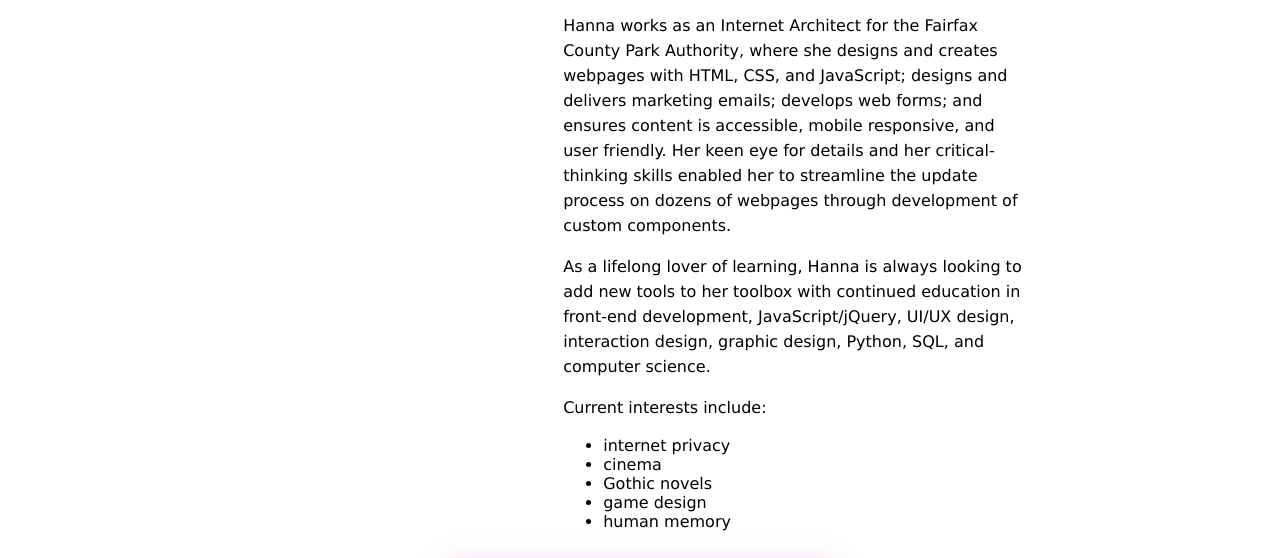
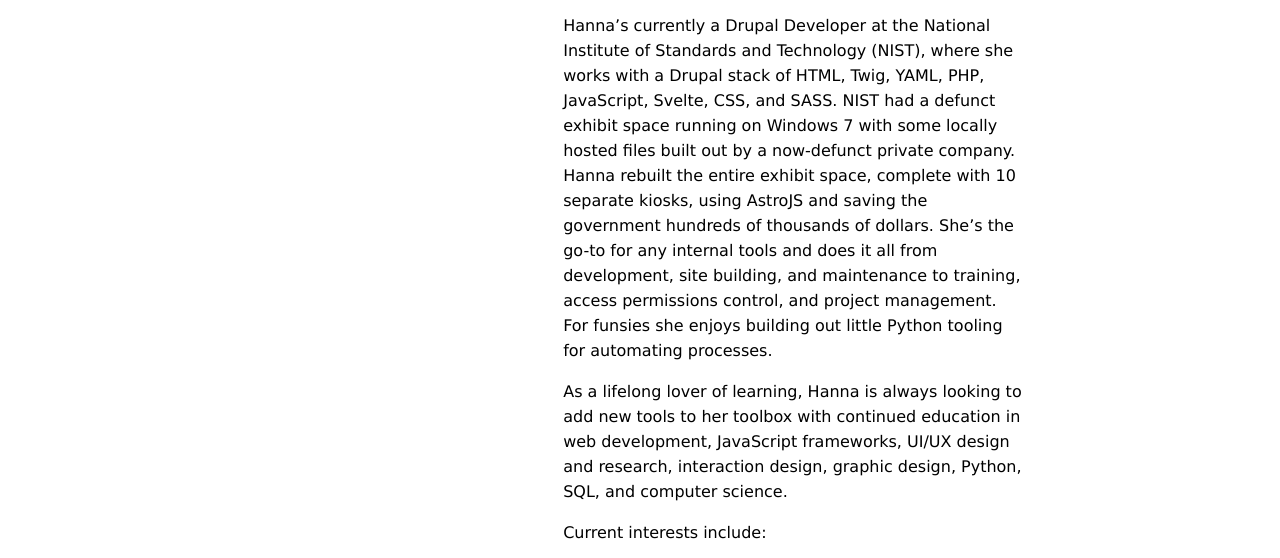
Before and after one commit to hkras/hkras.github.io, a plain HTML site: page about.html in a window 1280 px wide. Shown: the part 635-1193 px from the top of the page. Drawn offline with Linux system fonts and the light colour scheme.

Commit message:
Updating about page with current job

```diff
--- a/about.html
+++ b/about.html
@@ -26,11 +26,11 @@
       <div class="about-copy">
           <h3><em>Hanna Kras is a front-end web developer, writer, videographer, and overall communicator, with experience in public, private, and voluntary sectors.</em></h3>
 
-          <p>She got her start in the wild west days of the internet, altering markup to get the perfect color scheme and look and feel for her Xanga (RIP), then her MySpace. Later she partnered with an online friend to create a website to host their StarCraft clan and run a couple of bots in their channel. What began as a hobby soon turned into a career when she discovered her passions for English, communications, film, and design could be paired with coding to create her own brand new webpages and interfaces from scratch.
+          <p>She got her start in the wild west days of the internet, altering markup to get the perfect color scheme and look and feel for her Xanga (RIP), then her MySpace. Later she partnered with an online friend to create a website to host their StarCraft clan and run a couple of bots in their channel. What began as a hobby soon turned into a career when she discovered her passions for English, communications, film, and design could be paired with coding to create her own brand new webpages and interfaces from scratch, like magic!
           </p>
-          <p>Hanna works as an Internet Architect for the Fairfax County Park Authority, where she designs and creates webpages with HTML, CSS, and JavaScript; designs and delivers marketing emails; develops web forms; and ensures content is accessible, mobile responsive, and user friendly. Her keen eye for details and her critical-thinking skills enabled her to streamline the update process on dozens of webpages through development of custom components.
+          <p>Hanna’s currently a Drupal Developer at the National Institute of Standards and Technology (NIST), where she works with a Drupal stack of HTML, Twig, YAML, PHP, JavaScript, Svelte, CSS, and SASS. NIST had a defunct exhibit space running on Windows 7 with some locally hosted files built out by a now-defunct private company. Hanna rebuilt the entire exhibit space, complete with 10 separate kiosks, using AstroJS and saving the government hundreds of thousands of dollars. She’s the go-to for any internal tools and does it all from development, site building, and maintenance to training, access permissions control, and project management. For funsies she enjoys building out little Python tooling for automating processes.
           </p>
-          <p>As a lifelong lover of learning, Hanna is always looking to add new tools to her toolbox with continued education in front-end development, JavaScript/jQuery, UI/UX design, interaction design, graphic design, Python, SQL, and computer science.
+          <p>As a lifelong lover of learning, Hanna is always looking to add new tools to her toolbox with continued education in web development, JavaScript frameworks, UI/UX design and research, interaction design, graphic design, Python, SQL, and computer science.
           </p>
           <p>Current interests include:</p>
           <ul>
@@ -38,7 +38,7 @@
             <li>cinema</li>
             <li>Gothic novels</li>
             <li>game design</li>
-            <li>human memory</li>
+            <li>the ways in which AI is bad for humanity</li>
           </ul>
       </div>
     </div>
```
